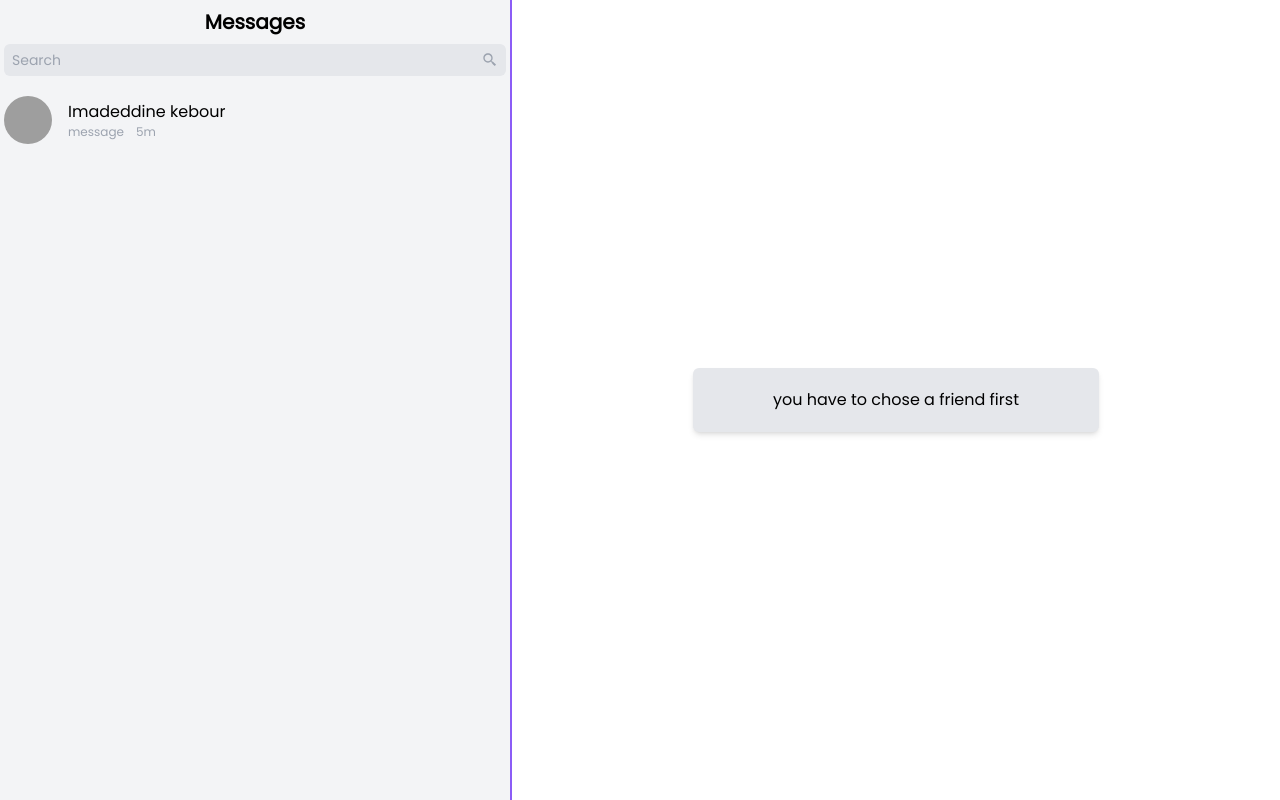
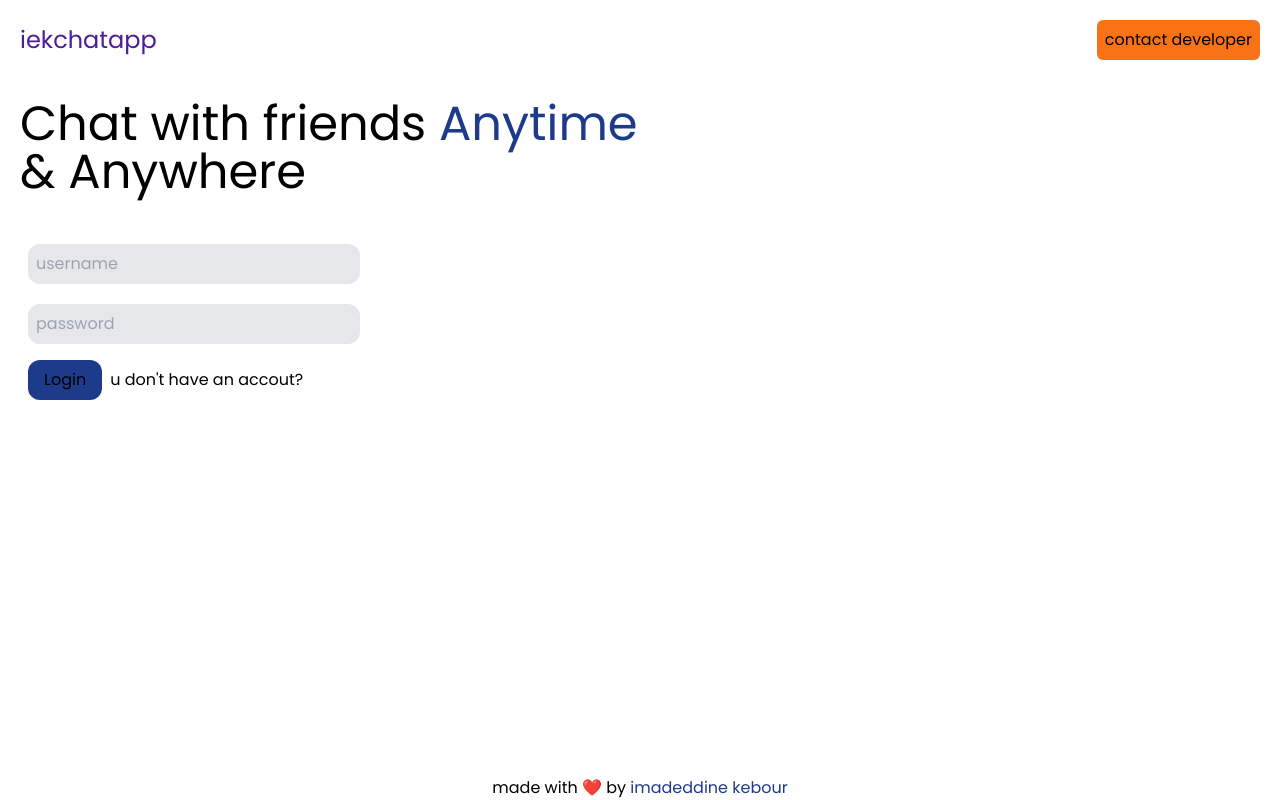
Before and after one commit to imadeddine000/chatapp, a React (Create React App) app: page / in a window 1280 px wide. Built offline with nearby package versions, Linux system fonts and the light colour scheme; grey boxes are pictures that could not be loaded.

Commit message:
login and signup pages

```diff
--- a/src/App.js
+++ b/src/App.js
@@ -3,20 +3,27 @@ import Chatside from './Components/Chatside';
 import Topbar from './Components/Topbar';
 import {BrowserRouter,Route,Routes} from 'react-router-dom'
 import Nofriendchosed from './Components/Nofriendchosed';
-import Chat from './Chat';
+import Login from './Components/Login';
+import {useState} from 'react'
 function App() {
+  const [isloggedin, setisloggedin] = useState(false);
   return (
-   <div className='flex'>
-    <BrowserRouter>
+   <>
+
+
+  {!isloggedin?<Login/>:<>
+  <div className='flex'>
+  <BrowserRouter>
     <Topbar/>
     <Routes>
       <Route exact path='/' element={<Nofriendchosed/>}/>
       <Route exact path ='/chat/:id' element={<Chatside/>}/>
     </Routes>
+    </BrowserRouter>
+   </div>
+  </>}
 
-    </BrowserRouter>
-
-   </div>
+   </>
   );
 }
 
--- /dev/null
+++ b/src/Components/Login.jsx
@@ -0,0 +1,59 @@
+import React from 'react'
+import Signin from './Signin'
+import { useState } from 'react';
+
+const Login = () => {
+    const [loginpage, setloginpage] = useState(false);
+    const handleLoginPage=()=>{
+        setloginpage(true)
+    }
+  return (
+    <>
+    {loginpage?<>
+     <button className='text-blue-900 p-5 hover:text-gray-300' onClick={()=>setloginpage(false)}> back to Login</button>
+    <Signin/>
+    </>:
+        <div className='relative h-[100vh]'>
+        <div className='p-5 flex  items-center justify-between'>
+            <div className='text-2xl text-violet-900 text-bold'>
+                iekchatapp
+            </div>
+            <div className='bg-orange-500 p-2 rounded-md hover:bg-orange-300'>
+                <a href="https://www.iekdev.netlify.app">
+                    contact developer
+                </a>
+            </div>
+        </div>
+        <div className='p-5'>
+            <h1 className='text-5xl'>
+                Chat with friends <span className='text-blue-900 space-x-2'>Anytime</span>
+                <br /> <span className=''>& Anywhere</span>
+            </h1>
+
+        </div>
+        <div className='p-5 '>
+            <div className='flex flex-col p-2 space-y-5'>
+                <input type="text" placeholder='username' className='bg-gray-200 w-fit p-2 rounded-xl focus:border-blue-900 focus:border-2 outline-none' />
+                <input type="password" placeholder='password' className='bg-gray-200 w-fit p-2 rounded-xl focus:border-blue-900 focus:border-2 outline-none'/>
+            </div>
+            <div className='p-2 flex  items-center space-x-2'>
+                <div className='p-2 bg-blue-900 rounded-xl w-fit'>
+                    <button className='px-2'>Login</button>
+                </div>
+                <div>
+                    <button onClick={handleLoginPage} className='hover:text-blue-900'>u don't have an accout?</button>
+                </div>
+            </div>
+        </div>
+        <div className='absolute bottom-0 w-[100%]  flex justify-center'>
+            <span className='' >made with ❤️ by <a className='text-blue-900' href="mailto:imadeddinekebourlite@gmail.com">imadeddine kebour</a></span>
+        </div>
+
+    </div>
+    }
+    </>
+
+  )
+}
+
+export default Login
--- /dev/null
+++ b/src/Components/Signin.jsx
@@ -0,0 +1,28 @@
+import React from 'react'
+
+const Signin = () => {
+  return (
+    <div className='flex flex-col w-[100%] items-center h-[100vh] justify-center '>
+            <div className='text-xl text-blue-900  '>
+                Create an account
+            </div>
+         <div className='p-5 bg-white shadow  rounded-md '>
+            <div className='flex flex-col p-2 space-y-5'>
+                <input type="text" placeholder='username' className='bg-gray-200 w-fit p-2 rounded-xl focus:border-blue-900 focus:border-2 outline-none' />
+                <input type="password" placeholder='password' className='bg-gray-200 w-fit p-2 rounded-xl focus:border-blue-900 focus:border-2 outline-none'/>
+            </div>
+
+            <div className='p-2 flex  items-center space-x-2'>
+                <div className='p-2 bg-blue-900 hover:bg-blue-800 rounded-xl w-fit'>
+                    <button className='px-2 '>Sign Up</button>
+                </div>
+                <div>
+                    <button className='hover:text-blue-900'>Already logged in?</button>
+                </div>
+            </div>
+        </div>
+    </div>
+  )
+}
+
+export default Signin
```
Also changed, not shown: src/Chat.jsx (deleted, +0 -13 lines).
